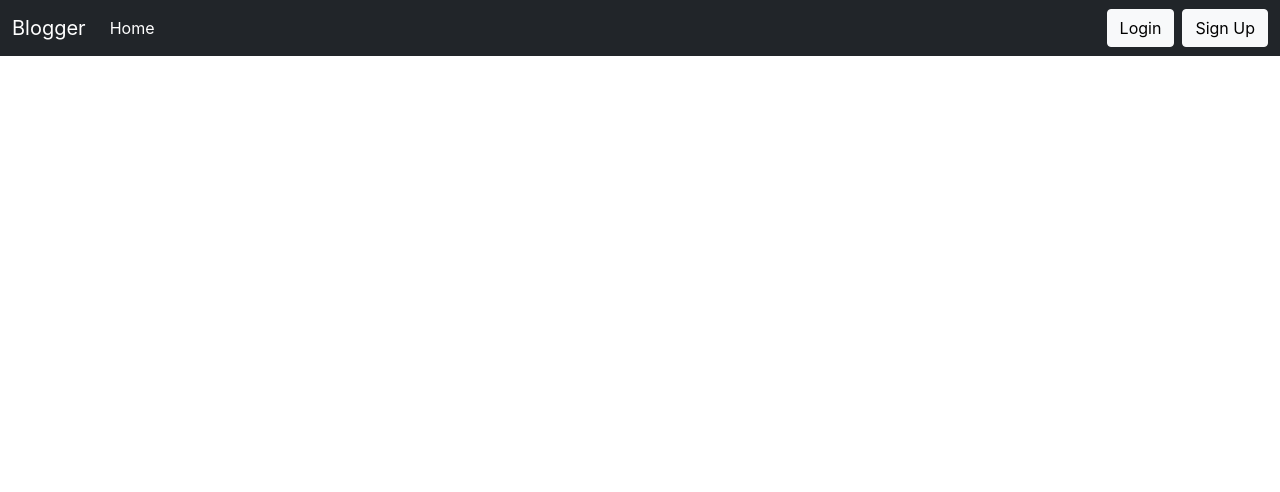
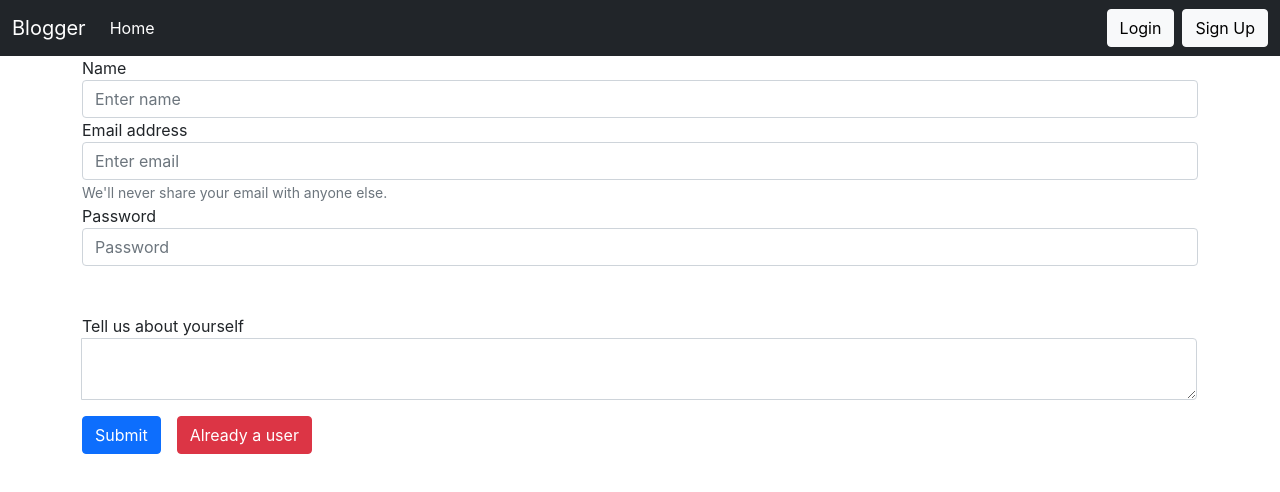
Before and after one commit to vishwaTj/Blogger_Website, a React (Create React App) app: page /signup in a window 1280 px wide. Shown: the top 492 px of the page. Built offline with nearby package versions, Linux system fonts and the light colour scheme; the HTML template or start-up script is replaced by a standard one.

Commit message:
"User - modified user added Bio field to it"

```diff
--- a/src/App.js
+++ b/src/App.js
@@ -13,7 +13,7 @@ function App() {
         <Routes>
           <Route exact path="/" element={<Home />} />
           <Route exact path="/login" element={<Login />} />
-          <Route exact path="/createuser" element={<Signup />} />
+          <Route exact path="/signup" element={<Signup />} />
         </Routes>
       </div>
     </Router>
--- a/src/Pages/Signup.js
+++ b/src/Pages/Signup.js
@@ -7,6 +7,7 @@ const Signup = () => {
              name:"",
              email:"",
              password:"",
+             Bio:""
 
    })
 
@@ -23,7 +24,7 @@ const Signup = () => {
         headers:{
           'Content-Type':'application/json'
         },
-        body:JSON.stringify({name:credentials.name, email:credentials.email, password:credentials.password})
+        body:JSON.stringify({name:credentials.name, email:credentials.email, password:credentials.password, Bio:credentials.Bio})
       });
       const json = await response.json();
       console.log(json);
@@ -54,6 +55,20 @@ const Signup = () => {
             <label htmlFor="exampleInputPassword1">Password</label>
             <input type="password" className="form-control" id="exampleInputPassword1" name="password" value={credentials.password} onChange={Change} placeholder="Password"/>
           </div>
+          <div className="input-group mt-5 d-flex flex-column">
+          {/* <div className="input-group-prepend">
+            <span className="input-group-text">Tell us about yourself</span>
+          </div> */}
+          <label htmlFor="exampleInputPassword1">Tell us about yourself</label>
+          <textarea
+            className="form-control"
+            aria-label="With textarea"
+            style={{width:"100%"}}
+            value={credentials.Bio}
+            name="Bio"
+            onChange={Change}
+           ></textarea>
+          </div>
           <button type="submit" className="btn btn-primary">Submit</button>
           <Link to="/login" className='m-3 btn btn-danger'>Already a user</Link>
         </form>
--- a/src/Pages/login.js
+++ b/src/Pages/login.js
@@ -32,6 +32,7 @@ const Login = () => {
         localStorage.setItem('email',credentials.email);
         localStorage.setItem('userName',json.user.name);
         localStorage.setItem('userID',json.user._id);
+        localStorage.setItem('Bio',json.Bio);
         navigate('/');
       }
 }
--- a/src/components/BlogCard.js
+++ b/src/components/BlogCard.js
@@ -6,11 +6,9 @@ const BlogCard = ({value}) => {
     return (
      <div className="card posts-card" style={{"width": "80%",marginTop:"10px"}}>
               <div className="card-body">
-              <h6 className="card-subtitle mb-2 text-muted">@{value.name}</h6>
-                <h5 className="card-title">{value.Title}</h5>
-                <p className="card-text">{value.Content}</p>
-                <Link to="/" className="card-link">Card link</Link>
-                <Link to="/" className="card-link">Another link</Link>
+              <h6 className="card-subtitle mb-2 text-muted">@{value?.name}</h6>
+                <h5 className="card-title">{value?.Title}</h5>
+                <p className="card-text">{value?.Content}</p>
               </div>
      </div>
   )
--- a/src/components/Navabar.js
+++ b/src/components/Navabar.js
@@ -5,7 +5,9 @@ const Navabar = () => {
   let navigate = useNavigate();
   const logout=()=>{
     localStorage.removeItem("email");
-    navigate('/');
+    localStorage.removeItem('userName');
+    localStorage.removeItem('userID');
+    window.location.reload(true);
   }
   return (
     <div>
@@ -22,7 +24,7 @@ const Navabar = () => {
                     </li>
                 </ul>
                 {(!localStorage.getItem("email")) ? (<div> <Link className="btn  mx-2 btn-light" to='/login'>Login</Link>
-                   <Link className="btn  btn-light" to='signup'>Sign Up</Link> </div>) : (<div><Link className="btn  btn-light" to='/' onClick={logout}>Log out</Link> </div>)}
+                   <Link className="btn  btn-light" to='/signup'>Sign Up</Link> </div>) : (<div><form onSubmit={logout} ><button type="submit" className='btn btn-light'>Logout</button> </form></div>)}
                 </div>
             </div>
             </nav>
```
Also changed, not shown: 2 other files (tests, documents, lock files or other folders).
